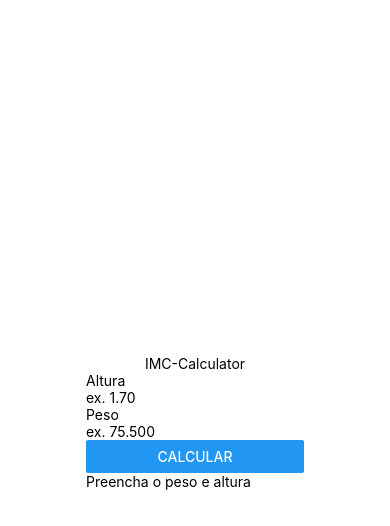
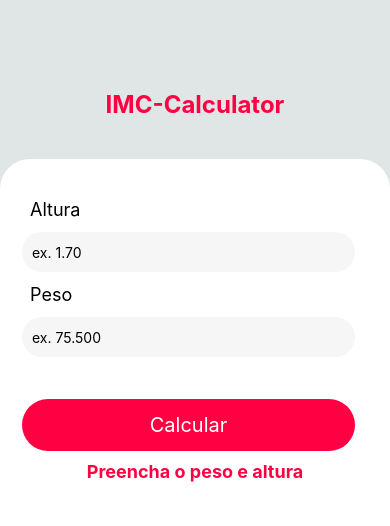
Before and after one commit to KevinDik/IMC-Calculator, a React Native app: screen / in a window 390 px wide. Shown: the top 526 px of the page. Built offline with nearby package versions, Linux system fonts and the light colour scheme.

Commit message:
02_Criado o CSS
Finalizado projeto com CSS do projeto

```diff
--- a/App.js
+++ b/App.js
@@ -1,12 +1,12 @@
 import { StyleSheet, View } from 'react-native';
 import Title from './src/components/Title/'
-import Main from './src/components/Main/'
+import Form from './src/components/Form/Index'
 
 export default function App() {
   return (
     <View style={styles.container}>
       <Title/>
-      <Main/>
+      <Form/>
     </View>
   );
 }
@@ -14,8 +14,7 @@
 const styles = StyleSheet.create({
   container: {
     flex: 1,
-    backgroundColor: '#fff',
-    alignItems: 'center',
-    justifyContent: 'center',
+    backgroundColor: '#e0e5e5',
+    paddingTop: 80,
   },
 });
--- a/src/components/Form/Index.js
+++ b/src/components/Form/Index.js
@@ -1,7 +1,8 @@
 import React from "react";
-import { View, Text, TextInput, Button } from "react-native"
+import { View, Text, TextInput, TouchableOpacity } from "react-native"
 import ResultImc from "../ResultImc/index";
 import { useState } from "react";
+import styles from './style'
 
 export default function Form() {
 
@@ -30,27 +31,30 @@
     }
 
     return(
-            <View>
-                <View>
-                    <Text>Altura</Text>
+            <View style={styles.formContext}>
+                <View style={styles.form}>
+                    <Text style={styles.formLabel}>Altura</Text>
                     <TextInput
+                    style={styles.input}
                     onChangeText={setHeight}
                     value={height}
                     placeholder="ex. 1.70"
                     keyboardType="numeric"
                     />
 
-                    <Text>Peso</Text>
+                    <Text style={styles.formLabel}>Peso</Text>
                     <TextInput
+                    style={styles.input}
                     onChangeText={setWeight}
                     value={weight}
                     placeholder="ex. 75.500"
                     keyboardType="numeric"
                     />
-
-                    <Button
-                    title={textButton}
-                    onPress={() => validadeImc()}/>
+                <TouchableOpacity
+                onPress={() => {validadeImc()}}
+                style={styles.buttonCalculator}>
+                    <Text style={styles.textButtonCalculator}>{textButton}</Text>
+                </TouchableOpacity>
                 </View>
                 <ResultImc messsageResultImc={messageImc} resultImc={imc}/>
             </View>
--- /dev/null
+++ b/src/components/Form/style.js
@@ -0,0 +1,51 @@
+import { StyleSheet } from "react-native";
+
+const styles = StyleSheet.create({
+    formContext: {
+        width: "100%",
+        height: "100%",
+        bottom: 0,
+        backgroundColor: "#fff",
+        alignItems: "center",
+        marginTop: 30,
+        borderTopLeftRadius: 30,
+        borderTopRightRadius: 30,
+    },
+    form: {
+        width: "100%",
+        height: "auto",
+        marginTop: 30,
+        padding: 10,
+    },
+    formLabel: {
+        color: 'black',
+        fontSize: 18,
+        paddingLeft: 20,
+    },
+    input: {
+        width: "90%",
+        borderRadius: 50,
+        backgroundColor: '#f6f6f6',
+        height: 40,
+        margin: 12,
+        paddingLeft: 10,
+    },
+    buttonCalculator: {
+        borderRadius: 50,
+        alignItems: "center",
+        justifyContent: "center",
+        width: "90%",
+        backgroundColor: '#ff0043',
+        paddingTop: 14,
+        paddingBottom: 14,
+        marginLeft: 12,
+        marginTop: 30,
+    },
+
+    textButtonCalculator: {
+        fontSize: 20,
+        color: 'white',
+    }
+});
+
+export default styles
--- a/src/components/Main/index.js
+++ /dev/null
@@ -1,11 +0,0 @@
-import React from "react";
-import { View } from "react-native"
-import Form from "../Form/Index"
-
-export default function Main() {
-    return(
-            <View>
-                <Form/>
-            </View>
-        );
-}
--- a/src/components/ResultImc/index.js
+++ b/src/components/ResultImc/index.js
@@ -1,11 +1,12 @@
 import React from "react";
 import { View, Text} from "react-native"
+import styles from './style'
 
 export default function ResultImc(props) {
     return(
-            <View>
-                <Text>{props.messsageResultImc}</Text>
-                <Text>{props.resultImc}</Text>
+            <View style={styles.ResultImc}>
+                <Text style={styles.information}>{props.messsageResultImc}</Text>
+                <Text style={styles.numberImc}>{props.resultImc}</Text>
             </View>
         );
 }
--- /dev/null
+++ b/src/components/ResultImc/style.js
@@ -0,0 +1,26 @@
+import { StyleSheet } from "react-native";
+
+const styles = StyleSheet.create({
+    resulImc: {
+        flex: 1,
+        marginTop: 15,
+        paddingTop: 60,
+        borderRadius: 50,
+        alignItems: "center",
+        width: "100%",
+    },
+
+    numberImc: {
+        fontSize: 48,
+        color: '#ff0043',
+        fontWeight: "bold",
+    },
+
+    information: {
+        fontSize: 18,
+        color: '#ff0043',
+        fontWeight: "bold",
+    }
+});
+
+export default styles
--- a/src/components/Title/index.js
+++ b/src/components/Title/index.js
@@ -1,10 +1,11 @@
 import React from "react";
 import { View, Text} from "react-native"
+import style from './style'
 
 export default function Title() {
     return(
-            <View>
-                <Text>IMC-Calculator</Text>
+            <View style={style.boxTitle}>
+                <Text style={style.textTitle}>IMC-Calculator</Text>
             </View>
         );
 }
--- /dev/null
+++ b/src/components/Title/style.js
@@ -0,0 +1,16 @@
+import { StyleSheet } from "react-native";
+
+const styles = StyleSheet.create({
+    boxTitle: {
+        alignItems: 'center',
+        justifyContent: 'center',
+        padding: 10,
+    },
+    textTitle: {
+        color: '#ff0043',
+        fontSize: 24,
+        fontWeight: 'bold',
+    }
+});
+
+export default styles
```
